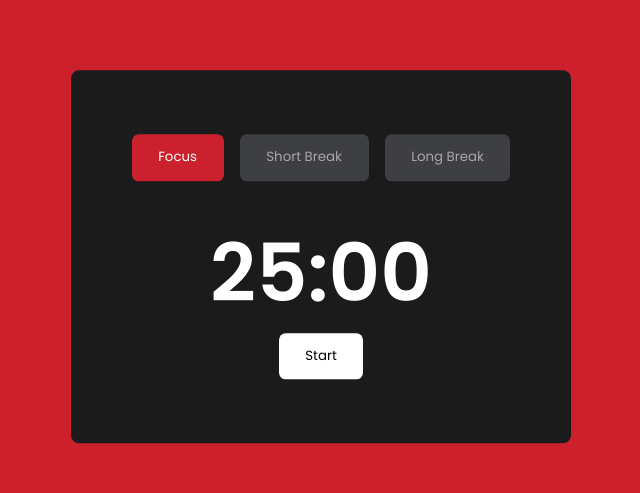
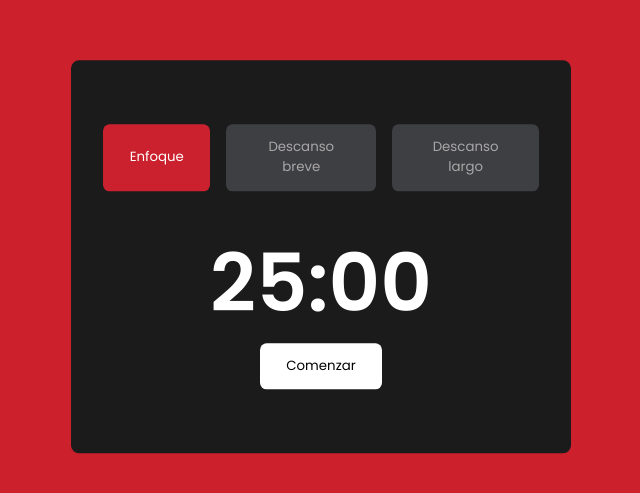
Before and after one commit to Fourecks/Pomodoro_Timer, a plain HTML site: page index.html in a window 1280 px wide. Shown: the part 143-636 px from the top of the page, without its empty margins (319-959 px from the left). Drawn offline with Linux system fonts and the light colour scheme.

Commit message:
Update index.html

```diff
--- a/index.html
+++ b/index.html
@@ -19,15 +19,15 @@
   <body>
     <div class="container">
       <div class="section-container">
-        <button id="focus" class="btn btn-timer btn-focus">Focus</button>
-        <button id="shortbreak" class="btn btn-shortbreak">Short Break</button>
-        <button id="longbreak" class="btn btn-longbreak">Long Break</button>
+        <button id="focus" class="btn btn-timer btn-focus">Enfoque</button>
+        <button id="shortbreak" class="btn btn-shortbreak">Descanso breve</button>
+        <button id="longbreak" class="btn btn-longbreak">Descanso largo</button>
       </div>
       <div class="time-btn-container">
         <span id="time"></span>
         <div class="btn-container">
-          <button id="btn-start" class="show">Start</button>
-          <button id="btn-pause" class="hide">Pause</button>
+          <button id="btn-start" class="show">Comenzar</button>
+          <button id="btn-pause" class="hide">Pausar</button>
           <button id="btn-reset" class="hide">
             <i class="fa-solid fa-rotate-right"></i>
           </button>
```
